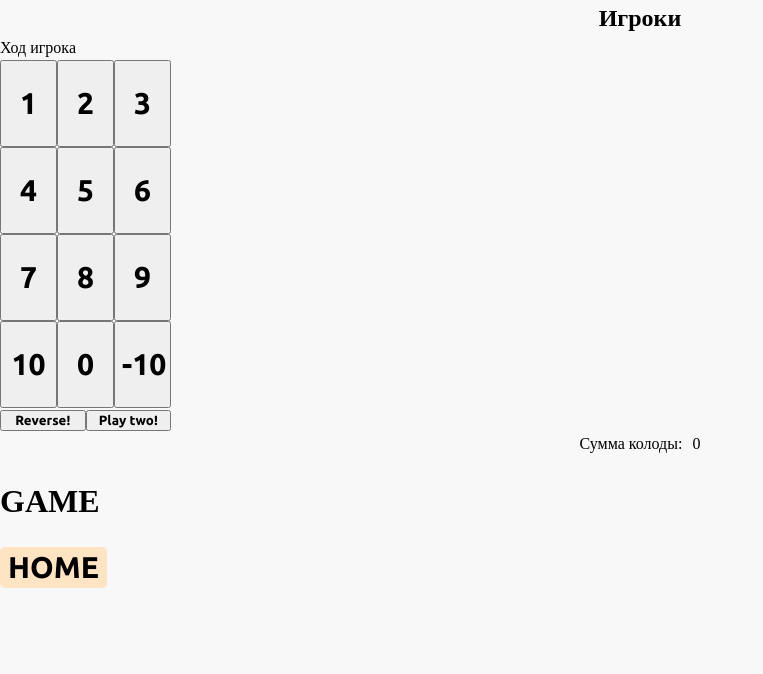
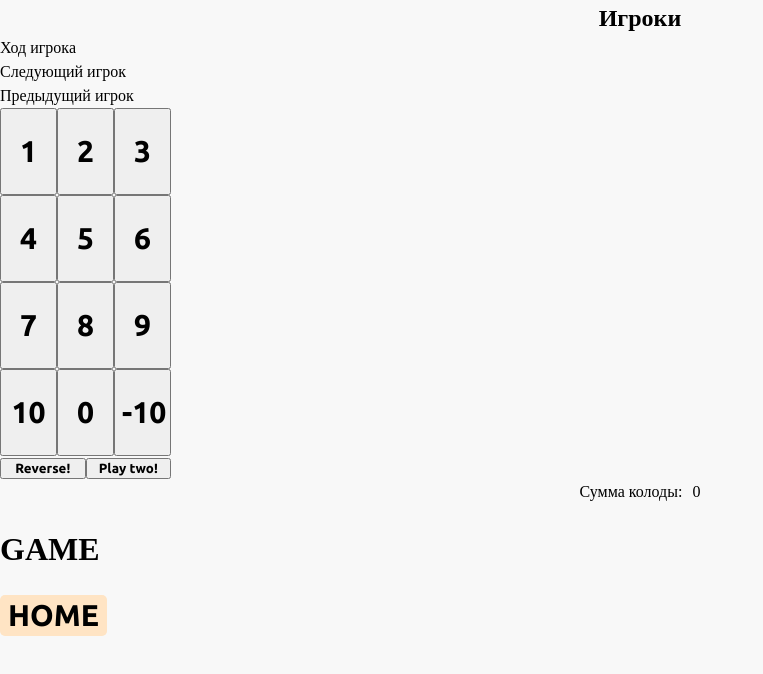
Before and after one commit to belovdima/ONO-99, a React (Vite) app in the folder ONO-99/: page / in a window 1280 px wide. Both pictures are taken after a click on the button "Начать игру!". Shown: the top 674 px of the page, without its empty margins (0-763 px from the left). Built offline with nearby package versions, Linux system fonts and the light colour scheme.

Commit message:
added next player and previous player

```diff
--- a/ONO-99/src/Game.jsx
+++ b/ONO-99/src/Game.jsx
@@ -1,12 +1,16 @@
+import { func } from "prop-types";
 import React, { useState, useEffect } from "react";
 
 function Game({ onNavigate }) {
-    const [people, setPeople] = useState([]);
-    const [score, setScore] = useState(0);
-    const [playerArr, setPlayerArr] = useState([]);
-    const [currentPlayerIndex, setCurrentPlayerIndex] = useState(0); // Состояние для текущего игрока
-    const [direction, setDirection] = useState(true)
+    const [people, setPeople] = useState([]); // Список людей
+    const [score, setScore] = useState(0); // Счет
+    const [currentPlayerIndex, setCurrentPlayerIndex] = useState(0); // Индекс текущего игрока
+    const [nextPlayerIndex, setNextPlayerIndex] = useState(0)
+    const [previousPlayerIndex, setPreviousPlayerIndex] = useState(0); // Индекс предыдущего игрока
+    const [direction, setDirection] = useState(true); // Направление перемещения (вперед/назад)
+    const [gameOver, setGameOver] = useState(false); // Флаг завершения игры
 
+    // Функция для переключения направления перемещения
     function handleReverse () {
         if (direction === true) {
             setDirection(false)
@@ -15,21 +19,33 @@ function Game({ onNavigate }) {
         }
     }
 
+    // Загрузка списка людей из локального хранилища при монтировании компонента
     useEffect(() => {
         const savedPeople = JSON.parse(localStorage.getItem("people")) || [];
         setPeople(savedPeople);
     }, []);
 
-    useEffect(() => {
-        setPlayerArr(people);
-    }, [people]);
-
+    // Установка первого игрока при загрузке данных
     useEffect(() => {
         if (people.length > 0) {
-            setCurrentPlayerIndex(0); // Установить первого игрока при загрузке данных
+            setCurrentPlayerIndex(0); // Установить первого игрока
         }
     }, [people]);
 
+    // Обновление nextPlayerIndex и previousPlayerIndex при изменении currentPlayerIndex или direction
+    useEffect(() => {
+        if (people.length > 0) {
+            setNextPlayerIndex((currentPlayerIndex + (direction ? 1 : -1) + people.length) % people.length);
+            setPreviousPlayerIndex((currentPlayerIndex - (direction ? 1 : -1) + people.length) % people.length);
+        }
+    }, [currentPlayerIndex, direction, people]);
+
+     // Обновление флага завершения игры при изменении счета
+     useEffect(() => {
+        setGameOver(score >= 99); // Если счет больше или равен 99, игра завершена
+    }, [score]);
+
+    // Функции для изменения счета
     function handlePlusOne() { setScore(score + 1); }
     function handlePlusTwo() { setScore(score + 2); }
     function handlePlusThree() { setScore(score + 3); }
@@ -43,6 +59,7 @@ function Game({ onNavigate }) {
     function handleMinusTen() { setScore(score - 10); }
     function handleZero() { setScore(score + 0); }
 
+    // Переключение на следующего игрока
     function switchPlayer() {
         if (people.length === 0) return; // Не делать ничего, если нет игроков
 
@@ -56,8 +73,12 @@ function Game({ onNavigate }) {
         });
     }
 
+
     return (
         <div>
+
+            {gameOver && <div>ВСЁ</div>}
+
             <h2 className="pl-writing">Игроки</h2>
             <div className="players">
                 <ul className="pl-list">
@@ -68,7 +89,9 @@ function Game({ onNavigate }) {
             </div>
 
             <div>
-                Ход игрока {people[currentPlayerIndex]}
+                Ход игрока {people[currentPlayerIndex]} <br />
+                Следующий игрок {people[nextPlayerIndex]} <br />
+                Предыдущий игрок {people[previousPlayerIndex]}
             </div>
 
             <div className="g-cards">
```
